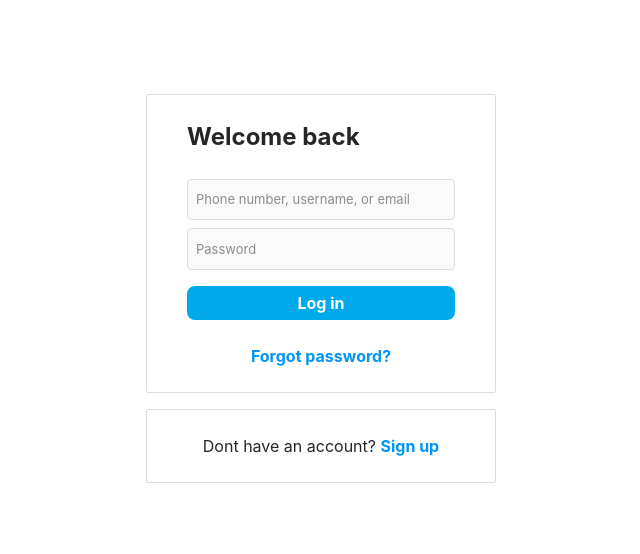
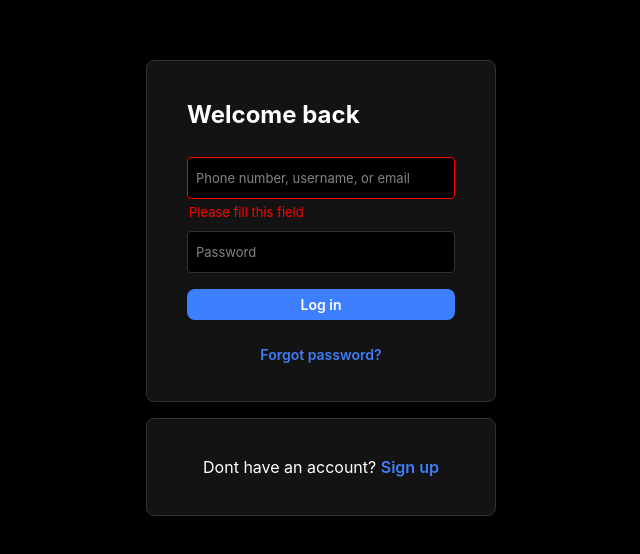
Before and after one commit to alexpozdnyakof/react-sign-in, a React (Vite) app: page / in a window 1280 px wide. Shown: the part 112-666 px from the top of the page, without its empty margins (319-959 px from the left). Built offline with nearby package versions, Linux system fonts and the light colour scheme.

Commit message:
update styles and remove unused

```diff
--- a/src/App.css
+++ b/src/App.css
@@ -1,42 +1,3 @@
-.logo {
-  height: 6em;
-  padding: 1.5em;
-  will-change: filter;
-  transition: filter 300ms;
-}
-
-.logo:hover {
-  filter: drop-shadow(0 0 2em #646cffaa);
-}
-
-.logo.react:hover {
-  filter: drop-shadow(0 0 2em #61dafbaa);
-}
-
-@keyframes logo-spin {
-  from {
-    transform: rotate(0deg);
-  }
-
-  to {
-    transform: rotate(360deg);
-  }
-}
-
-@media (prefers-reduced-motion: no-preference) {
-  a:nth-of-type(2) .logo {
-    animation: logo-spin infinite 20s linear;
-  }
-}
-
-.card {
-  padding: 2em;
-}
-
-.read-the-docs {
-  color: #888;
-}
-
 .sign-in-page {
   display: flex;
   align-items: center;
@@ -47,10 +8,10 @@
 
 .surface {
   width: 350px;
-  border: 1px solid var(--rs-color-separator);
-  border-radius: var(--rs-border-radius-micro);
-  background-color: var(--fill-on-surface);
-  padding: var(--rs-space-large) 0;
+  border: 1px solid oklch(var(--rs-color-border-default));
+  border-radius: var(--rs-border-radius-full);
+  background-color: oklch(var(--rs-fill-on-background));
+  padding: var(--rs-space-xlarge) 0;
 }
 
 .stretch {
--- a/src/App.tsx
+++ b/src/App.tsx
@@ -9,12 +9,15 @@ function App() {
         <div className="surface">
           <div className="stretch">
             <h1> Welcome back</h1>
+            <SignInForm />
           </div>
-          <SignInForm />
         </div>
         <div className="surface">
-          <div className="signup">
-            Dont have an account?&nbsp;<a href="https://localhost">Sign up</a>
+          <div className="signup size-body-l">
+            Dont have an account?&nbsp;
+            <a href="https://localhost" className="link">
+              Sign up
+            </a>
           </div>
         </div>
       </Stack>
--- a/src/index.css
+++ b/src/index.css
@@ -1,11 +1,12 @@
 :root {
   --font-family: -apple-system, blinkmacsystemfont, 'Segoe UI', roboto, helvetica, arial, sans-serif;
   --rs-font-weight-normal: 400;
-  --rs-font-weight-semibold: 700;
-  --rs-font-weight-bold: 900;
-  --font-size-header: 2.4rem;
-  --font-size-body: 1.6rem;
-  --font-size-caption: 1.3rem;
+  --rs-font-weight-semibold: 600;
+  --rs-font-weight-bold: 700;
+  --rs-font-size-header: 2.4rem;
+  --rs-font-size-body-l: 1.6rem;
+  --rs-font-size-body: 1.4rem;
+  --rs-font-size-caption: 1.3rem;
   --rs-space-micro: 2px;
   --rs-space-xsmall: 4px;
   --rs-space-small: 8px;
@@ -16,16 +17,14 @@
   --rs-border-radius-micro: 2px;
   --rs-border-radius-standart: 4px;
   --rs-border-radius-full: 8px;
-  --rs-button-primary-fill: 0, 149, 246;
-  --rs-button-primary-hover: 24, 119, 242;
-  --rs-button-primary-content: 255, 255, 255;
+  --rs-timing: ease-out .1s;
 
   font-family: var(--font-family);
   line-height: 1.5;
   font-size: 62.5%;
   font-weight: var(--rs-font-weight-normal);
-  color: var(--color-content);
-  background-color: var(--fill-surface);
+  color: oklch(var(--rs-color-content-primary));
+  background-color: oklch(var(--rs-fill-background));
   color-scheme: light dark;
   font-synthesis: none;
   text-rendering: optimizelegibility;
@@ -35,14 +34,15 @@
   text-size-adjust: 100%;
 }
 
-a {
+.link {
   font-weight: var(--rs-font-weight-semibold);
-  color: #0095f6;
+  color: oklch(var(--rs-link-color));
   text-decoration: inherit;
+  transition: color var(--rs-timing);
 }
 
-a:hover {
-  color: #535bf2;
+.link:hover {
+  color: oklch(var(--rs-link-color-hover));
 }
 
 body {
@@ -51,44 +51,43 @@ body {
   min-height: 100vh;
   text-rendering: optimizespeed;
   background-color: var(--fil-surface);
-  font-size: var(--font-size-body);
+  font-size: var(--rs-font-size-body);
   color: var(--color-content-primary);
 }
-
-/** Text **/
 
 
 @media (prefers-color-scheme: dark) {
   :root {
-    --color-content-primary: #fff;
-    --rs-color-content-secondary: 142, 142, 142;
-    --color-content-negative: red;
-    --fill-surface: #111;
-    --fill-input: #000;
-    --fill-on-surface: #1b1b1b;
-    --rs-color-separator: #333;
-  }
-
-  a:hover {
-    color: #747bff;
+    --rs-fill-background: 98.51% 0 0;
+    --rs-fill-on-background: 100% 0 0;
+    --rs-color-border-default: 89.75% 0 0;
+    --rs-color-border-negative: 62.8% 0.2577 29.2339;
+    --rs-color-content-primary: 26.86% 0 0;
+    --rs-color-content-secondary: 61% 0 0;
+    --rs-color-content-negative: 62.8% 0.2577 29.2339;
+    --rs-button-primary-content: 100% 0 0;
+    --rs-button-primary-fill: 62.9% 0.214 262.65;
+    --rs-button-primary-fill-hover: 55.9% 0.214 262.65;
+    --rs-link-color: 61.39% 0.196 262.65;
+    --rs-link-color-hover: 51.39% 0.196 262.65;
   }
 }
 
 @media (prefers-color-scheme: light) {
   :root {
-    --color-content-primary: #262626;
-    --rs-color-content-secondary: 142, 142, 142;
-    --color-content-negative: red;
-    --fill-surface: #fff;
-    --fill-input: #fafafa;
-    --fill-on-surface: #fff;
-    --rs-color-separator: #ddd;
+    --rs-fill-background: 0% 0 0;
+    --rs-fill-on-background: 18.67% 0 0;
+    --rs-color-border-default: 31.32% 0 0;
+    --rs-color-border-negative: 62.8% 0.2577 29.2339;
+    --rs-color-content-primary: 100% 0 0;
+    --rs-color-content-secondary: 61% 0 0;
+    --rs-color-content-negative: 62.8% 0.2577 29.2339;
+    --rs-button-primary-content: 100% 0 0;
+    --rs-button-primary-fill: 62.9% 0.214 262.65;
+    --rs-button-primary-fill-hover: 55.9% 0.214 262.65;
+    --rs-link-color: 61.39% 0.196 262.65;
+    --rs-link-color-hover: 51.39% 0.196 262.65;
   }
-
-  a:hover {
-    color: #747bff;
-  }
-
 }
 
 input,
@@ -119,29 +118,33 @@ dd {
 
 
 h1{
-  font-size: 2.4rem;
+  font-size: var(--rs-font-size-header);
   margin-bottom: var(--rs-space-large);
-  color: var(--color-content-primary);
+  color: oklch(var(--rs-color-content-primary));
 }
 
 
 .text {
   font-family: var(--font-family);
-  font-size: var(--font-size-body);
-  font-weight: var(--font-weight-normal);
-  color: var(--color-content-primary);
+  font-size: var(--rs-font-size-body);
+  font-weight: var(--rs-font-weight-normal);
+  color: oklch(var(--rs-color-content-primary));
 }
 
 .size-caption {
-  font-size: var(--font-size-caption);
+  font-size: var(--rs-font-size-caption);
 }
 
 .size-header {
-  font-size: var(--font-size-header);
+  font-size: var(--rs-font-size-header);
+}
+
+.size-body-l {
+  font-size: var(--rs-font-size-body-l);
 }
 
 .weight-bold {
-  font-weight: var(--font-weight-bold);
+  font-weight: var(--rs-font-weight-bold);
 }
 
 .tone-secondary {
@@ -149,5 +152,17 @@ h1{
 }
 
 .tone-negative {
-  color: var(--color-content-negative);
+  color: oklch(var(--rs-color-content-secondary));
 }
+
+.border-negative {
+  border-color: oklch(var(--rs-color-content-negative));
+}
+
+.color-negative {
+  color: oklch(var(--rs-color-content-negative));
+}
+
+.weight-semi {
+  font-weight: var(--rs-font-weight-semibold);
+}
--- a/src/ui/base-field.module.css
+++ b/src/ui/base-field.module.css
@@ -1,63 +1,34 @@
-.stack {
-  display: flex;
-  flex-direction: column;
-  position: relative;
-}
-
-.stack > * + * {
-  margin-top: var(--rs-space-xsmall);
-}
-
 .label {
   display: flex;
-  justify-content: space-between;
-  color: rgb(var(--rs-color-content-secondary));
-  font-size: var(--font-size-caption);
+  color: oklch(var(--rs-color-content-secondary));
+  font-size: var(--rs-font-size-caption);
   line-height: 1;
-}
-
-.container {
-  position: relative;
-  width: 100%;
-  border: 1px solid var(--rs-color-separator);
-  border-radius: var(--rs-border-radius-standart);
-  background-color: var(--fill-input);
-  padding: var(--rs-space-micro) 0;
-  transition: transform, border-color ease-out .1s;
-}
-
-.container:focus-within {
-  border-color: rgb(var(--rs-button-primary-fill));
-}
-
-.label-container{
   position: absolute;
-  display: flex;
-  align-items: center;
   pointer-events: none;
-  z-index: 2;
   top: 50%;
   transform: translateY(-45%);
   left: var(--rs-space-small);
   transform-origin: left top;
-  transition: transform ease-out .1s;
+  transition: transform var(--rs-timing);
 }
 
 .field-message {
-  font-size: var(--font-size-caption);
+  font-size: var(--rs-font-size-caption);
   padding-left: var(--rs-space-micro);
 }
 
-.tone-negative {
-  border-color: var(--color-content-negative);
+.input-container {
+  position: relative;
+  width: 100%;
+  border: 1px solid oklch(var(--rs-color-border-default));
+  border-radius: var(--rs-border-radius-standart);
+  background-color: oklch(var(--rs-fill-background));
+  padding: var(--rs-space-micro) 0;
+  transition: transform, border-color var(--rs-timing);
 }
 
-.field-message-negative {
-  color: var(--color-content-negative)
-}
-
-input {
-  color: var(--color-content-primary);
+.input-container > input {
+  color: oklch(var(--rs-color-content-primary));
   flex: 1;
   outline: none;
   box-sizing: border-box;
@@ -67,21 +38,13 @@ input {
   font-size: var(--font-size-caption) !important;
   margin: 0;
   line-height: 20px;
-  padding:
-    calc(var(--rs-space-small) + 1px)
-    0
-    calc(var(--rs-space-small) - 1px)
-    var(--rs-space-small);
+  padding: calc(var(--rs-space-small) + 1px) 0 calc(var(--rs-space-small) - 1px) var(--rs-space-small);
 }
 
-input:not(:placeholder-shown) + .label-container {
+.input-container > input:not(:placeholder-shown) + .label {
   transform: translateY(-125%) scale(.9);
 }
 
-input:not(:placeholder-shown) {
+.input-container > input:not(:placeholder-shown) {
   padding: calc(var(--rs-space-medium) - 2px) 0  var(--rs-space-micro) var(--rs-space-small);
 }
-
-.input-wrapper{
-  width: 100%;
-}
--- a/src/ui/base-field.tsx
+++ b/src/ui/base-field.tsx
@@ -33,8 +33,8 @@ export default function FormField({
     <Stack space="xsmall">
       <div
         className={clsx([
-          styles['container'],
-          tone == 'negative' ? styles['tone_negative'] : null,
+          styles['input-container'],
+          tone == 'negative' ? 'border-negative' : null,
         ])}
       >
         {children({
@@ -43,18 +43,16 @@ export default function FormField({
           'aria-invalid': ariaInvalid,
         })}
         {label !== undefined && (
-          <div className={styles['label-container']}>
-            <label htmlFor={generatedId} className={styles['label']}>
-              {label}
-            </label>
-          </div>
+          <label htmlFor={generatedId} className={styles['label']}>
+            {label}
+          </label>
         )}
       </div>
       {message !== undefined && (
         <p
           className={clsx([
             styles['field-message'],
-            tone == 'negative' ? styles['field-message-negative'] : null,
+            tone == 'negative' ? 'color-negative' : null,
           ])}
           id={describedBy}
         >
--- a/src/ui/button.module.css
+++ b/src/ui/button.module.css
@@ -2,24 +2,22 @@
   --webkit-appearance: none;
 
   font-family: inherit;
-  color: rgb(var(--rs-button-primary-content));
-  background-color: rgb(var(--rs-button-primary-fill));
-  background-color: oklch(67.94% 0.17 228.71);
-  transition: all .15s ease-in-out;
+  color: oklch(var(--rs-button-primary-content));
+  background-color: oklch(var(--rs-button-primary-fill));
   padding: calc( var(--rs-space-xsmall) + 1px) var(--rs-space-medium);
   border-radius: var(--rs-border-radius-full);
+  font-weight: var(--rs-font-weight-semibold);
   border: none;
-  font-weight: var(--rs-font-weight-semibold);
-
+  transition: all var(--rs-timing);
 }
 
 .button:hover,
 .button:focus{
-  background-color: oklch(60.94% 0.17 228.71);
+  background-color: oklch(var(--rs-button-primary-fill-hover));
 }
 
-button:focus,
-button:focus-visible {
+.button:focus,
+.button:focus-visible {
   outline: 4px auto -webkit-focus-ring-color;
 }
 
--- a/src/widgets/sign-in-form.tsx
+++ b/src/widgets/sign-in-form.tsx
@@ -5,17 +5,21 @@ import TextField from '../ui/text-field';
 export default function SignInForm() {
   return (
     <Stack space="large">
-      <div className="stretch">
-        <Stack space="medium">
-          <Stack space="small">
-            <TextField label="Phone number, username, or email" />
-            <TextField label="Password" type="password" />
-          </Stack>
-          <Button>Log in</Button>
+      <Stack space="medium">
+        <Stack space="small">
+          <TextField
+            label="Phone number, username, or email"
+            tone="negative"
+            message="Please fill this field"
+          />
+          <TextField label="Password" type="password" />
         </Stack>
-      </div>
+        <Button>Log in</Button>
+      </Stack>
       <div className="signup">
-        <a href="#">Forgot password?</a>
+        <a href="#" className="link">
+          Forgot password?
+        </a>
       </div>
     </Stack>
   );
```
Also changed, not shown: src/ui/from-styles.ts (deleted, +0 -8 lines), src/ui/polymorphic.ts (deleted, +0 -34 lines), 1 other file (tests, documents, lock files or other folders).
